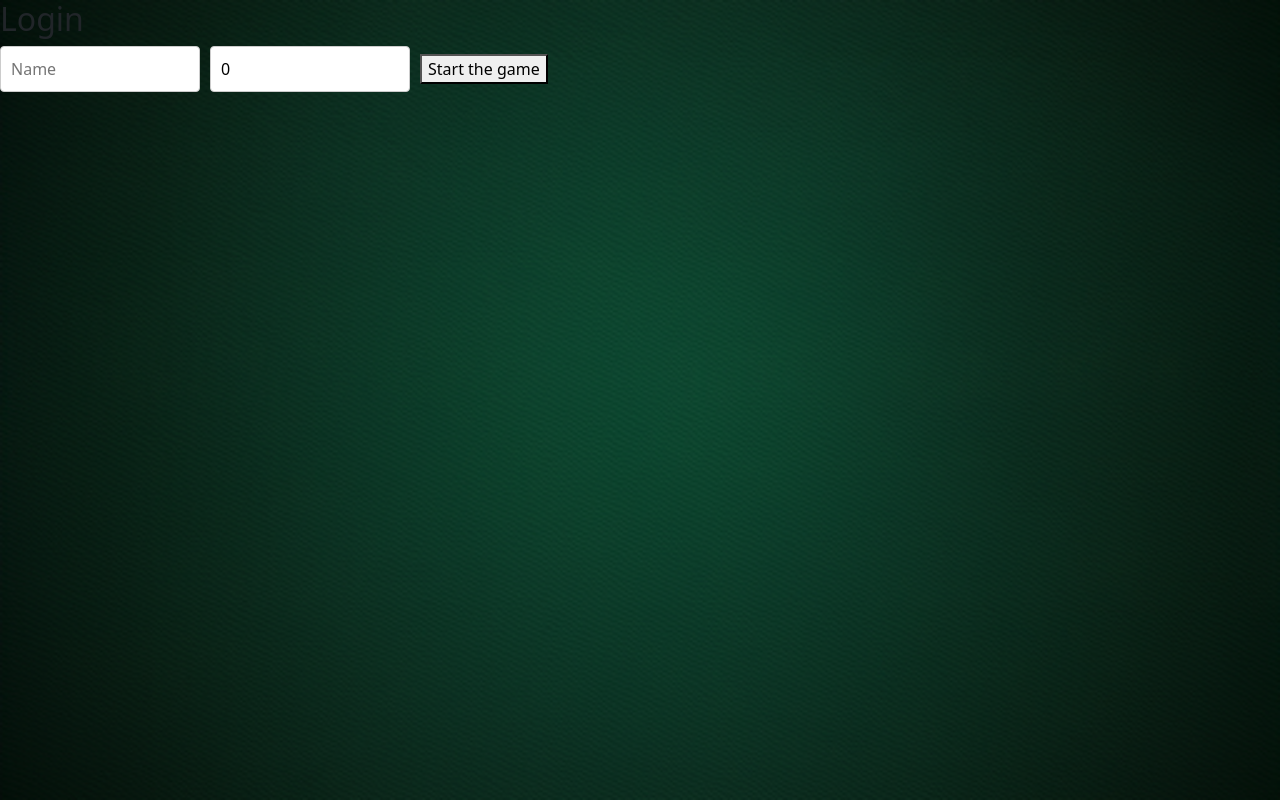
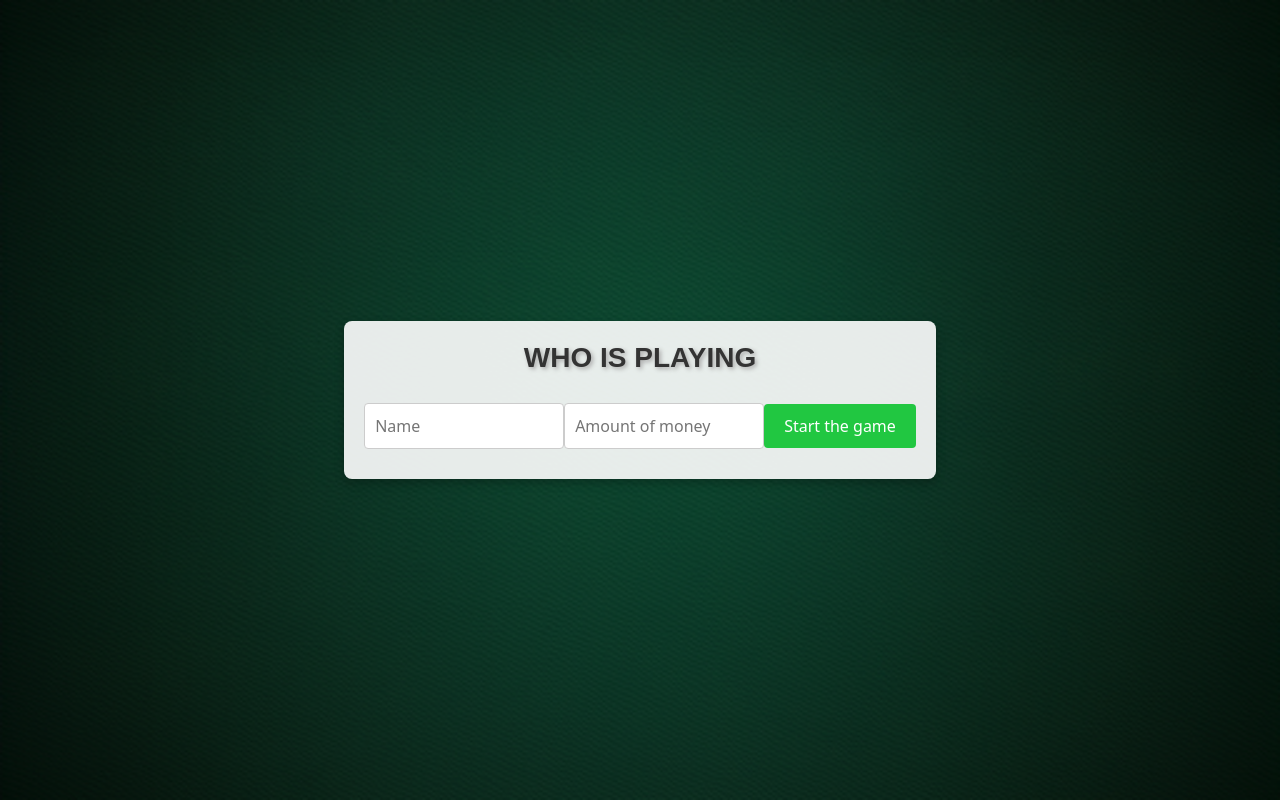
Before and after one commit to AndyGEINF/-Seven-and-a-Half-, a React (Create React App) app: page /login in a window 1280 px wide. Built offline with nearby package versions, Linux system fonts and the light colour scheme.

Commit message:
login done

```diff
--- a/src/Login.js
+++ b/src/Login.js
@@ -3,22 +3,19 @@ import { useNavigate } from 'react-router-dom';
 import styled from "styled-components";
 import mesaCasino from './assets/images/mesaCasino.png';
 
-
 const Input = styled.input`
   padding: 10px;
   font-size: 16px;
-  border: 1px solid #ccc;
+  border: 1px solid #cccccc;
   border-radius: 4px;
   width: 200px;
-  margin-right: 10px;
-
+  margin-bottom: 10px;
 
   &::-webkit-outer-spin-button,
   &::-webkit-inner-spin-button {
     -webkit-appearance: none;
     margin: 0;
   }
-
 
   appearance: textfield;
 `;
@@ -29,50 +26,90 @@ const Background = styled.div`
   background-image: url(${mesaCasino});
   background-size: cover;
   background-position: center;
+  display: flex;
+  justify-content: center;
+  align-items: center;
+`;
+
+const LoginBox = styled.div`
+  background-color: #ffffffe6;
+  padding: 20px;
+  border-radius: 8px;
+  box-shadow: 0px 4px 10px #00000040;
+  text-align: center;
+`;
+
+const Button = styled.button`
+  padding: 10px 20px;
+  font-size: 16px;
+  background-color: #21c741;
+  color: white;
+  border: none;
+  border-radius: 4px;
+  cursor: pointer;
+  margin-top: 10px;
+
+  &:hover {
+    background-color: #1c5a28;
+  }
+`;
+
+const Title = styled.h2`
+  font-size: 28px;
+  font-weight: bold;
+  color: #333333;
+  margin-bottom: 20px;
+  font-family: 'Arial', sans-serif;
+  text-align: center;
+  text-shadow: 2px 2px 4px #aaaaaa;
 `;
 
 const Login = () => {
   const [name, setName] = useState('');
-  const [money, setMoney] = useState(0);
-  const navigate = useNavigate(); // Hook per navegar a una altra ruta
+  const [money, setMoney] = useState('');
+  const navigate = useNavigate();
 
   const handleLogin = () => {
     const validMoney = isNaN(money) || money === '' ? 0 : money;
     const validName = name.trim() === '' ? 'Player1' : name;
-    // Navega a la página de juego enviando name y validMoney como el valor de money
     navigate('/game', { state: { name: validName, money: validMoney } });
   };
 
-  const handleFocus = () => {
-    if (money === 0) {
-      setMoney('');
+  const handleNameChange = (e) => {
+    const value = e.target.value;
+    if (value.length <= 8) {
+      setName(value);
     }
   };
 
-  const handleBlur = () => {
-    if (money === '') {
-      setMoney(0);
+  const handleMoneyChange = (e) => {
+    const value = e.target.value;
+    if (value.length <= 8) {
+      setMoney(value);
     }
   };
 
   return (
     <Background>
-      <h2>Login</h2>
+      <LoginBox>
+        <Title>WHO IS PLAYING</Title>
         <Input
           type="text"
           placeholder="Name"
           value={name}
-        onChange={(e) => setName(e.target.value)}
+          maxLength={8} // Limita a 8 caracteres
+          onChange={handleNameChange}
         />
         <Input
           type="number"
           placeholder="Amount of money"
           value={money}
-        onFocus={handleFocus} // Limpia el valor al fer click
-        onBlur={handleBlur} // Restaura 0 si està buit
-        onChange={(e) => setMoney(parseFloat(e.target.value))}
+          onFocus={() => money === '0' && setMoney('')}
+          onBlur={() => money === '' && setMoney('0')}
+          onChange={handleMoneyChange}
         />
-      <button onClick={handleLogin}>Start the game</button>
+        <Button onClick={handleLogin}>Start the game</Button>
+      </LoginBox>
     </Background>
   );
 };
```
Lines whose indentation alone changed are shown as unchanged.
